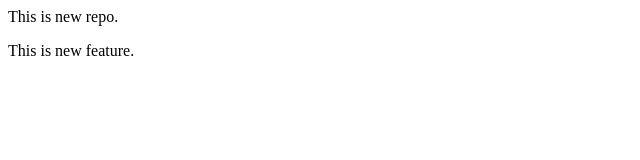
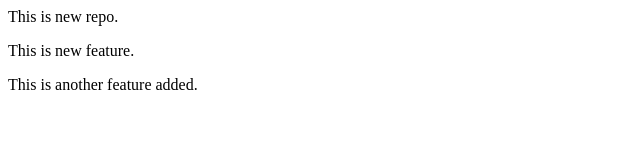
Before and after one commit to Mazhar028/LocalRepo, a plain HTML site: page index.html in a window 1280 px wide. Shown: the whole page, without its empty margins (0-640 px from the left). Drawn offline with Linux system fonts and the light colour scheme.

Commit message:
Another new feature

```diff
--- a/index.html
+++ b/index.html
@@ -1,2 +1,3 @@
 <p>This is new repo.</p>
 <p>This is new feature.</p>
+<P>This is another feature added.</P>
```
